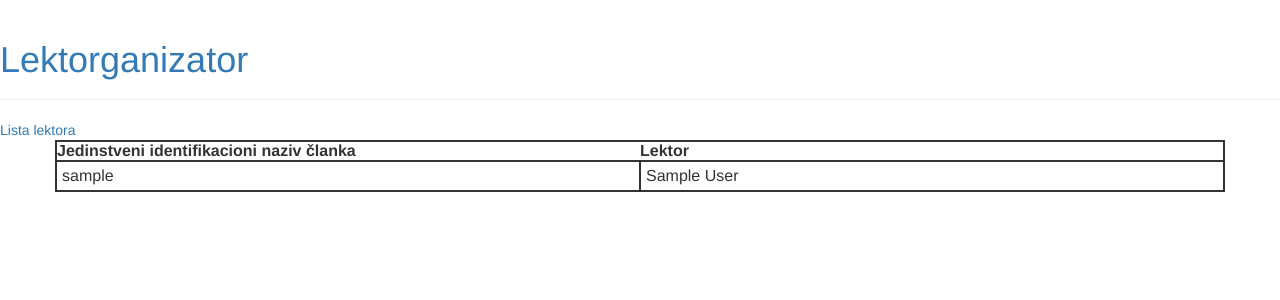
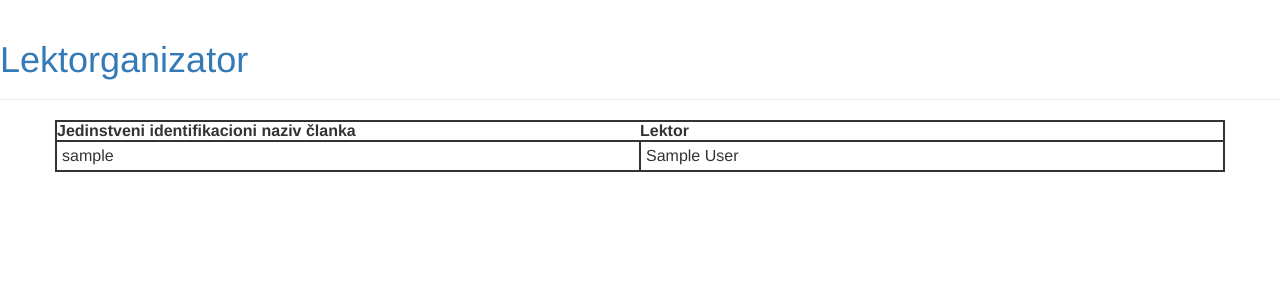
Before and after one commit to fantastic001/lektorganizator, a Django app: page /archive/ in a window 1280 px wide. Shown: the part 52-352 px from the top of the page. Run offline with Django 3.2, Linux system fonts and the light colour scheme; a user stored in the database is signed in; tables that the repository leaves empty hold one stand-in row (values such as "Sample post"); some libraries are stand-ins or nearby versions.

Commit message:
Remove dummy link

```diff
--- a/lektorganizator/app/templates/lektorganizator/base.html
+++ b/lektorganizator/app/templates/lektorganizator/base.html
@@ -27,10 +27,6 @@
             <h1><a href="/">Lektorganizator</a></h1>
         </div>
 
-	<div class="navigation">
-		<a href={% url "lecturer-list"%}>Lista lektora</a>
-	</div>
-
         <div class="content container">
 	{% block content %}
 	{% endblock %}
```
